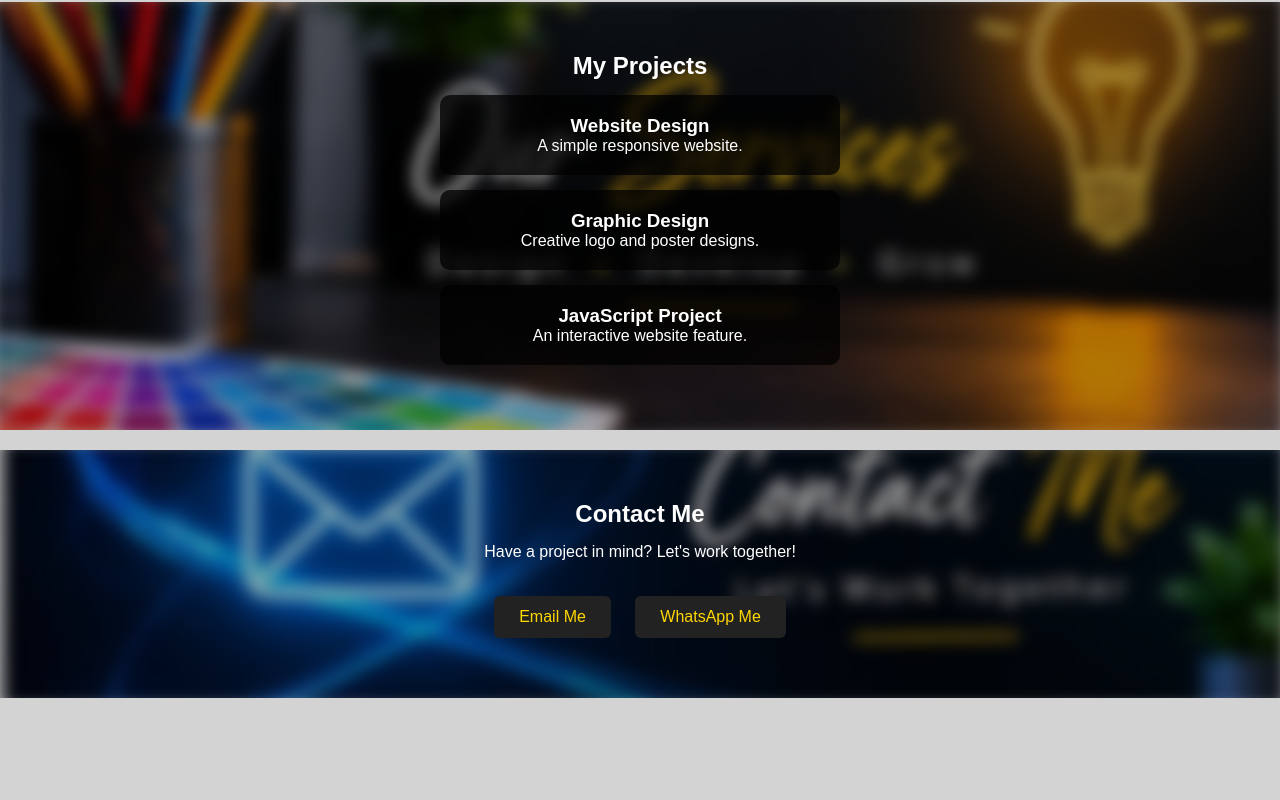
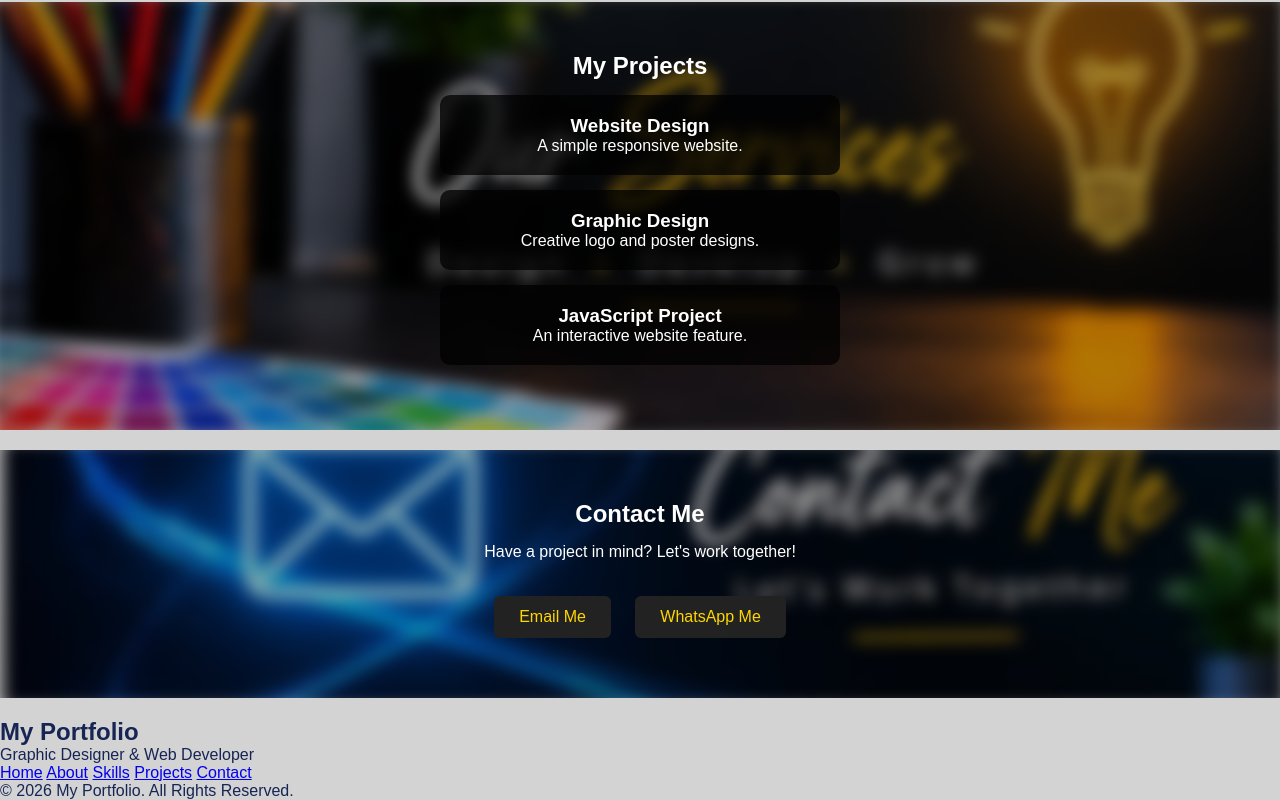
Before and after one commit to qasimgul93-prog/My-portfolio, a plain HTML site: page index.html in a window 1280 px wide. Shown: the part 1754-2554 px from the top of the page. Before the commit the page ends 2472 px from the top, so only its background shows below. Drawn offline with Linux system fonts and the light colour scheme.

Commit message:
Add footer section to index.html
Added a footer section with copyright information and links.

```diff
--- a/index.html
+++ b/index.html
@@ -140,5 +140,23 @@
 
     <script src="script.js"></script>
 
+    <!-- Professional Footer -->
+<footer class="footer">
+    <h2>My Portfolio</h2>
+    <p>Graphic Designer & Web Developer</p>
+
+    <div class="footer-links">
+        <a href="#home">Home</a>
+        <a href="#about">About</a>
+        <a href="#skills">Skills</a>
+        <a href="#projects">Projects</a>
+        <a href="#contact">Contact</a>
+    </div>
+
+    <p class="copyright">
+        © 2026 My Portfolio. All Rights Reserved.
+    </p>
+</footer>
+
 </body>
 </html>
```
